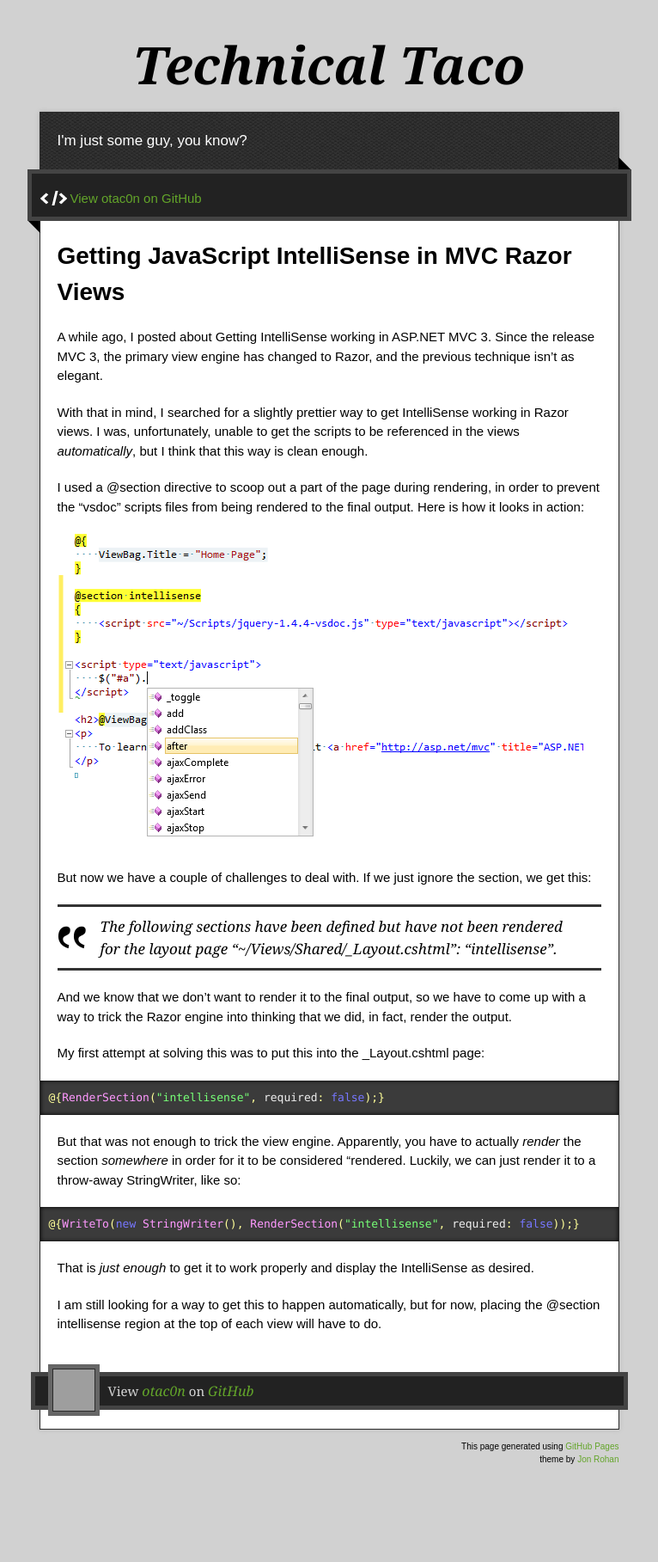
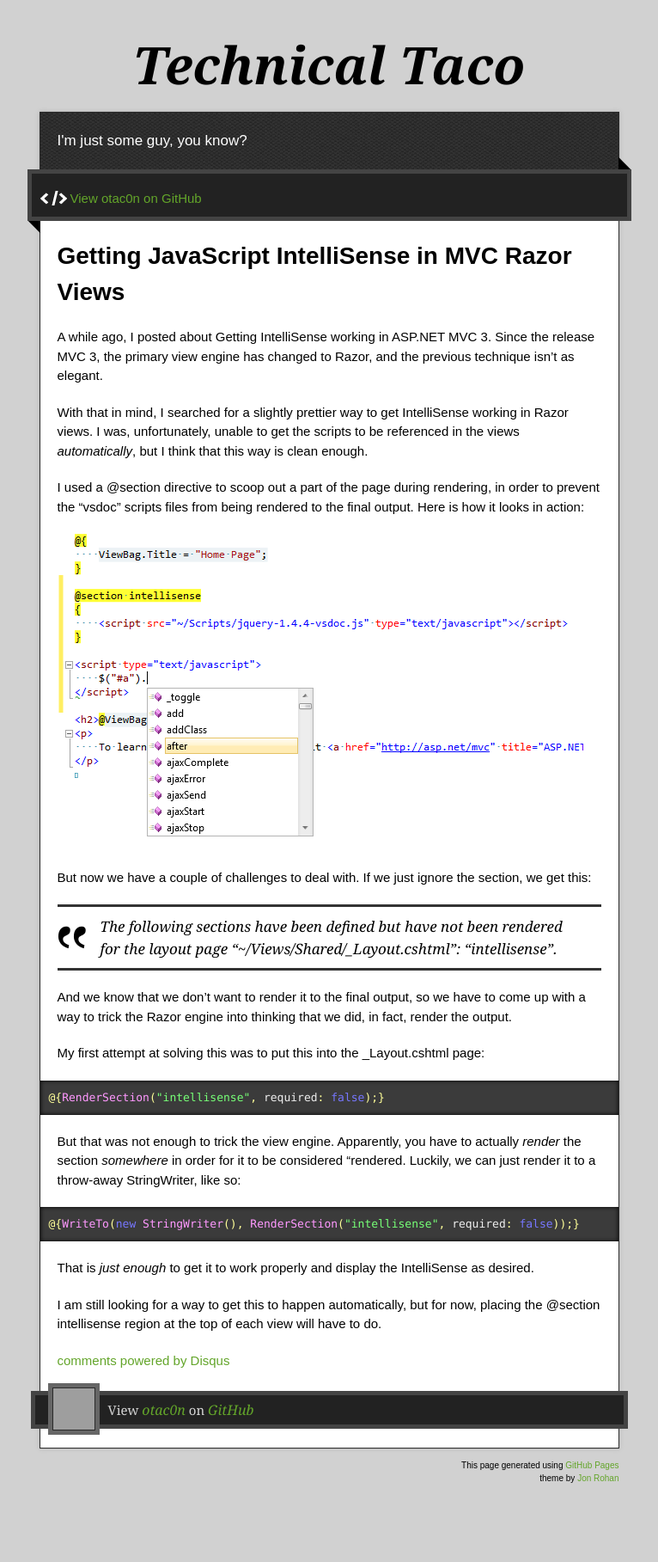
Before and after one commit to otac0n/otac0n.github.com, a Jekyll site: the page built from blog/_posts/2011-09-01-getting-javascript-intellisense-in-mvc-razor-views.md, in a window 1280 px wide. Shown: the whole page at 86% size, without its empty margins (257-1023 px from the left). Built offline with Jekyll 4.4.1, drawn with Linux system fonts in a browser that asks for light colours; nearby versions of some CDN libraries; Markdown is read by kramdown in place of the engine named in the settings; comment, search, counter and statistics services are not loaded; before the commit the page ends 1795 px from its top, so only the background shows below that; part of the change alters nothing that is shown; grey boxes are pictures that could not be loaded.

Commit message:
Enabled disqus comments on posts.

```diff
--- a/_layouts/post.html
+++ b/_layouts/post.html
@@ -5,3 +5,18 @@ layout: default
 <h1>{{ page.title }}</h1>
 {{ content }}
 </article>
+{% if page.id %}
+<div id="disqus_thread"></div>
+<script type="text/javascript">
+    var disqus_shortname = 'otac0n';
+    var disqus_title = '{{ page.title }}';
+    var disqus_identifier = '{{ site.url }}{{ page.id }}';
+    (function() {
+        var dsq = document.createElement('script'); dsq.type = 'text/javascript'; dsq.async = true;
+        dsq.src = 'http://' + disqus_shortname + '.disqus.com/embed.js';
+        (document.getElementsByTagName('head')[0] || document.getElementsByTagName('body')[0]).appendChild(dsq);
+    })();
+</script>
+<noscript>Please enable JavaScript to view the <a href="http://disqus.com/?ref_noscript">comments powered by Disqus.</a></noscript>
+<a href="http://disqus.com" class="dsq-brlink">comments powered by <span class="logo-disqus">Disqus</span></a>
+{% endif %}
```
